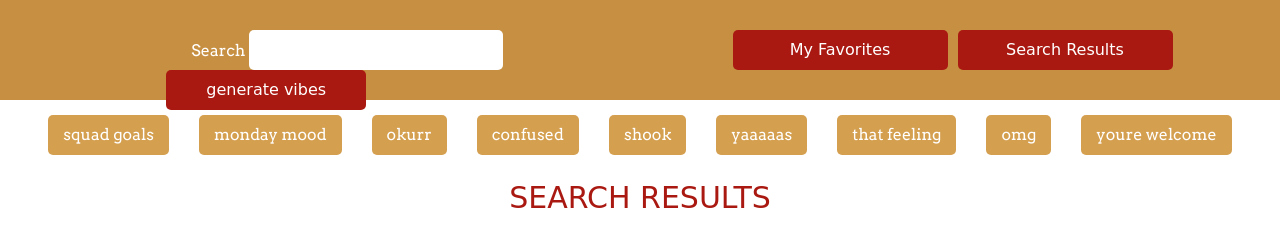
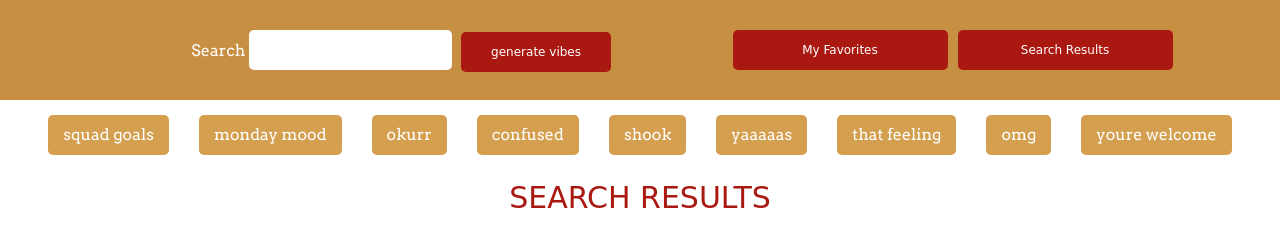
Before and after one commit to ingan274/JifJenerator, a plain HTML site: page index.html in a window 1280 px wide. Shown: the part 300-546 px from the top of the page. Drawn offline with nearby package versions, Linux system fonts and the light colour scheme; a web font is replaced by a local one.

Commit message:
fixing styling

```diff
--- a/assets/css/jifstyle.css
+++ b/assets/css/jifstyle.css
@@ -6,7 +6,6 @@ font-family: 'Gravitas One', cursive; */
     padding: 0;
     box-sizing: border-box;
 }
-
 
 .headerimg {
     background: url(../img/headerback.jpg);
@@ -28,10 +27,8 @@ font-family: 'Gravitas One', cursive; */
     font-family: 'Arvo', serif;
     font-weight: 700;
     color: white;
-
     font-size: 30px;
     text-align: center;
-
 }
 
 #giphylogo {
@@ -43,16 +40,15 @@ font-family: 'Gravitas One', cursive; */
 }
 
 .searchFave {
-      background-color:#C78F42 ;
+    background-color: #C78F42;
     padding: 30px 10px 30px 10px;
+}
 
-}
-#vibe-form{
+#vibe-form {
     display: block;
     margin: 0px auto;
     width: 100%;
     height: 30px;
-
     font-family: var(--text-font);
     font-weight: 700;
     color: white;
@@ -65,7 +61,7 @@ font-family: 'Gravitas One', cursive; */
 }
 
 #search-input {
-    width: 50%;
+    width: 40%;
     border-radius: 5px;
     border: none;
     height: 40px;
@@ -74,9 +70,11 @@ font-family: 'Gravitas One', cursive; */
     padding: 5px 15px;
 }
 
+
 /* favorite and search */
+
 .button {
-    width: 200px;
+    width: 150px;
     border-radius: 5px;
     border: none;
     background-color: #AA1911;
@@ -84,23 +82,25 @@ font-family: 'Gravitas One', cursive; */
     color: white;
     font-family: 'Gravitas One', cursive;
     margin: 0px 5px;
+    font-size: 12px;
 }
 
-
 .button:hover {
-    background-color:white;
+    background-color: white;
     color: #AA1911;
     border: 3px solid #AA1911;
 }
 
+
 /* search buttons */
+
 .search {
     border-radius: 5px;
     border: none;
     background: #d49f4f;
     height: 40px;
     color: white;
-    font-family:  'Arvo', serif;
+    font-family: 'Arvo', serif;
     margin: 15px 15px 15px 15px;
     padding: 5px 15px 5px 15px;
 }
@@ -124,8 +124,8 @@ font-family: 'Gravitas One', cursive; */
 }
 
 .favorite {
-    background-color:lightgrey;
-    font-family:  'Arvo', serif;
+    background-color: lightgrey;
+    font-family: 'Arvo', serif;
     color: black;
     border-radius: 5px;
     border: none;
@@ -139,7 +139,6 @@ font-family: 'Gravitas One', cursive; */
     border-radius: 5px;
     border: 2px solid #d49f4f;
     padding: 3px 13px 3px 13px;
-
 }
 
 .gif {
```
Lines whose indentation alone changed are shown as unchanged.
